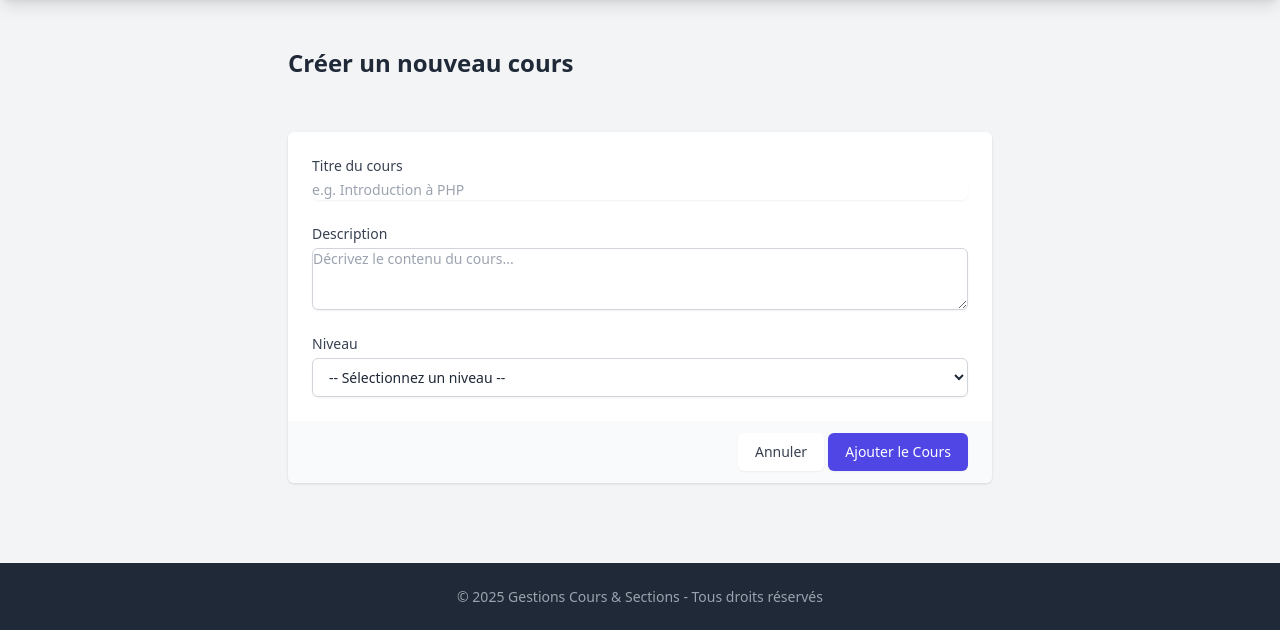
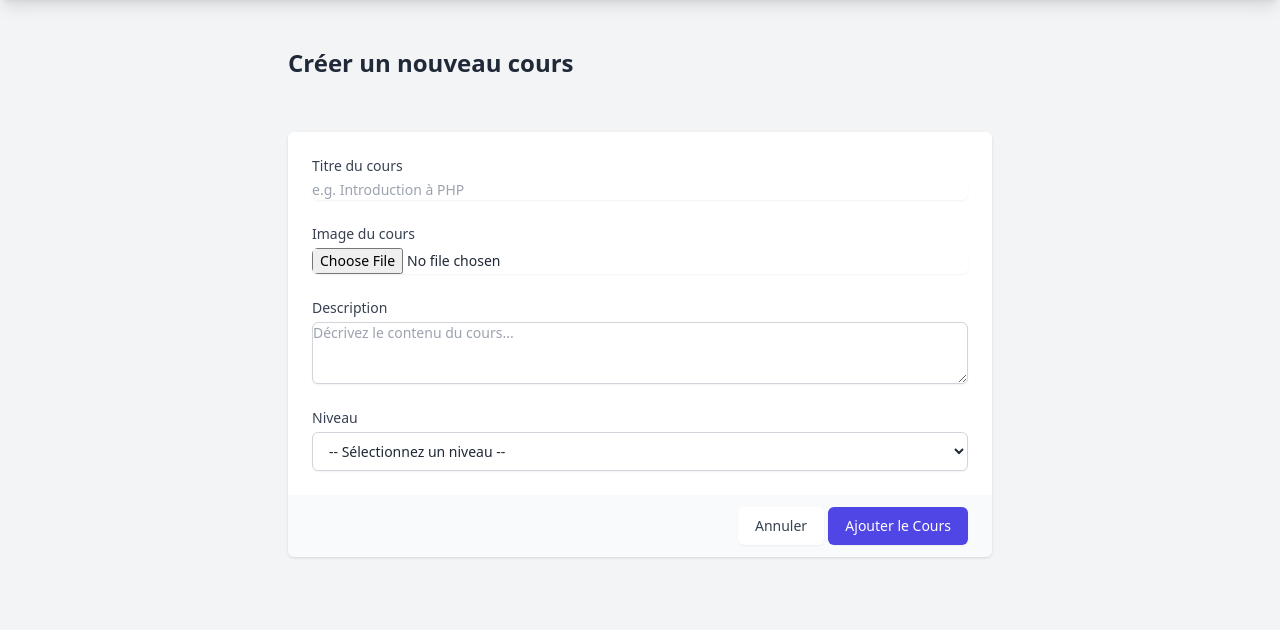
Before and after one commit to ouslimaneabdelilah/Gestion_des_Cours, a PHP site: page /views/courses/courses_create.php in a window 1280 px wide. Shown: the part 64-694 px from the top of the page. Run offline with PHP 8.4, Linux system fonts and the light colour scheme; some libraries are stand-ins or nearby versions.

Commit message:
feat: Ajouter la possibilité de télécharger une image lors de la création d'un cours

```diff
--- /dev/null
+++ b/bonus.txt
@@ -0,0 +1,6 @@
+router &controllers
+OOP (models)
+DAO (Design pattern)
+services
+Refletion
+your own ORM
--- a/views/courses/courses_create.php
+++ b/views/courses/courses_create.php
@@ -47,13 +47,19 @@ if ($_SERVER['REQUEST_METHOD'] === 'POST') {
             </div>
         <?php endif; ?>
         <div class="mt-5 md:mt-0 md:col-span-2">
-            <form id="myForm" action="#" method="POST">
+            <form id="myForm" action="#" method="POST" enctype="multipart/form-data">
                 <div class="shadow sm:rounded-md sm:overflow-hidden">
                     <div class="px-4 py-5 bg-white space-y-6 sm:p-6">
                         <div class="grid grid-cols-3 gap-6">
                             <div class="col-span-3">
                                 <label for="title" class="block text-sm font-medium text-gray-700">Titre du cours</label>
                                 <input type="text" name="title" id="title" class="mt-1 focus:ring-indigo-500 focus:border-indigo-500 block w-full shadow-sm sm:text-sm border-gray-300 rounded-md" placeholder="e.g. Introduction à PHP">
+                            </div>
+                        </div>
+                        <div class="grid grid-cols-3 gap-6">
+                            <div class="col-span-3">
+                                <label for="image" class="block text-sm font-medium text-gray-700">Image du cours</label>
+                                <input type="file" name="image" id="image" class="mt-1 focus:ring-indigo-500 focus:border-indigo-500 block w-full shadow-sm sm:text-sm border-gray-300 rounded-md" placeholder="e.g. Introduction à PHP">
                             </div>
                         </div>
 
```
